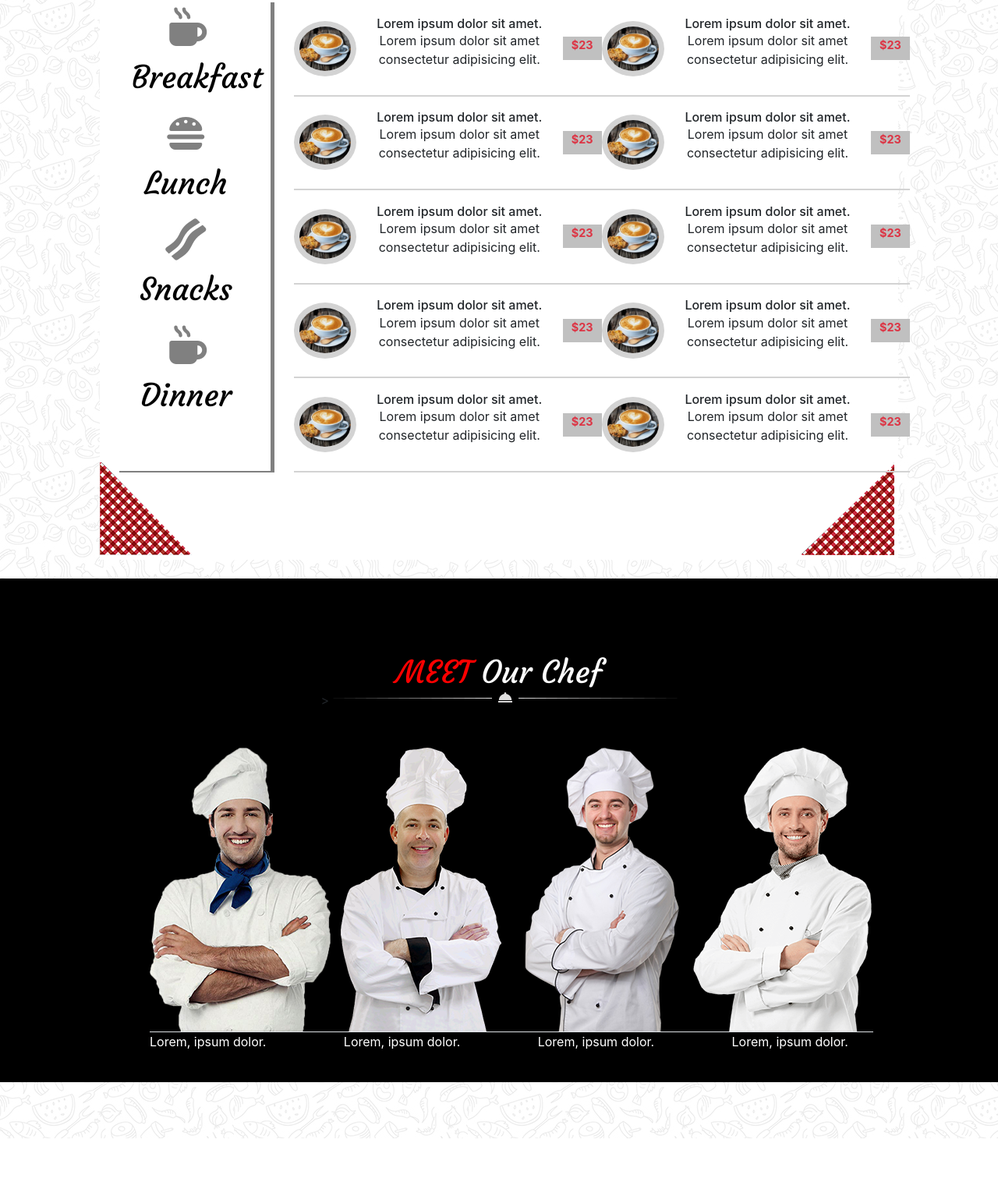
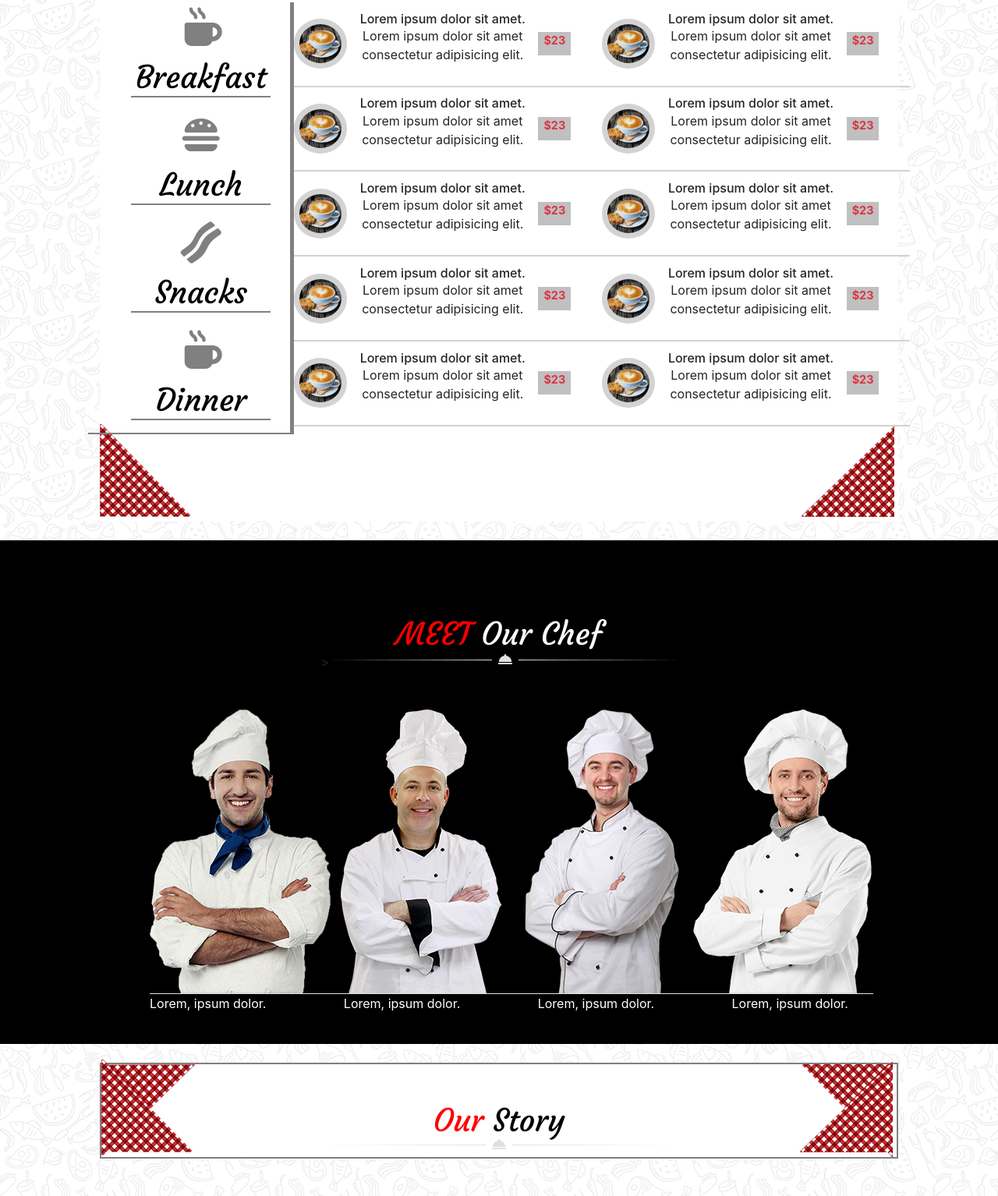
Before and after one commit to StanTheMan7/Site_Du_Chef, a website: page index.html in a window 1280 px wide. Shown: the part 1429-2963 px from the top of the page at 78% size. Before the commit the page ends 2889 px from the top, so only its background shows below. Drawn offline with nearby package versions, Linux system fonts and the light colour scheme.

```diff
--- a/index.html
+++ b/index.html
@@ -59,7 +59,7 @@
 
         </nav>
 
-
+            <!-- div englebent txt et carousel-->
         <div class="principalC">
 
             <div class="principalTB">
@@ -137,11 +137,11 @@
                 </div>
 
                 <div class="fils2 row mb-7">
-                    <div class="col-3 w-30 d-flex justify-content-xl-center">
+                    <div class="col-3 w-20 d-flex justify-content-xl-center">
                         <div class="nav flex-column nav-pills w-80" id="v-pills-tab" role="tablist"
                             aria-orientation="vertical">
 
-                            <a class="nav-link pr-0 w-80 nl1 active bg-white" id="v-pills-home-tab" data-toggle="pill" href="#v-pills-home"
+                            <a class="nav-link pr-0 w-100 nl1 active bg-white" id="v-pills-home-tab" data-toggle="pill" href="#v-pills-home"
                                 role="tab" aria-controls="v-pills-home" aria-selected="true">
                                 <div class="d-flex flex-column text-center">
                                     <i class="icons fas fa-mug-hot"></i>
@@ -149,7 +149,7 @@
                                 </div>
                             </a>
 
-                            <a class="nav-link pr-0 w-80 nl1 bg-white text-danger" id="v-pills-profile-tab" data-toggle="pill" href="#v-pills-profile"
+                            <a class="nav-link pr-0 w-100 nl1 bg-white text-danger" id="v-pills-profile-tab" data-toggle="pill" href="#v-pills-profile"
                                 role="tab" aria-controls="v-pills-profile" aria-selected="false">
                                 <div class="d-flex flex-column text-center">
                                     <i class="icons fas fa-hamburger"></i>
@@ -157,7 +157,7 @@
                                 </div>
                             </a>
 
-                            <a class="nav-link pr-0 w-80 nl1 bg-white text-danger" id="v-pills-messages-tab" data-toggle="pill" href="#v-pills-messages"
+                            <a class="nav-link pr-0 w-100 nl1 bg-white text-danger" id="v-pills-messages-tab" data-toggle="pill" href="#v-pills-messages"
                                 role="tab" aria-controls="v-pills-messages" aria-selected="false">
                                 <div class="d-flex flex-column text-center">
                                     <i class="icons fas fa-bacon"></i>
@@ -165,7 +165,7 @@
                                 </div>
                             </a>
 
-                            <a class="nav-link pr-0 w-80 nl1 bg-white text-danger" id="v-pills-settings-tab" data-toggle="pill" href="#v-pills-settings"
+                            <a class="nav-link pr-0 w-100 nl1 bg-white text-danger" id="v-pills-settings-tab" data-toggle="pill" href="#v-pills-settings"
                                 role="tab" aria-controls="v-pills-settings" aria-selected="false">
                                 <div class="d-flex flex-column text-center">
                                     <i class="icons fas fa-mug-hot"></i>
@@ -712,6 +712,23 @@
                 <p class="text-white">Lorem, ipsum dolor.</p>
             </div>
         </div>
+        <div class="cl2 d-flex flex-column align-items-center bg-white w-80">
+
+            <div class="child1">
+                <div class="upper_left"></div>
+                <div class="upper_right"></div>
+                <div class="lower_left"></div>
+                <div class="lower_right"></div>
+            </div>
+
+
+            <div class=" child2 d-flex flex-column justify-content-sm-center align-items-center">
+
+                <h1 class="titreH1 mt-5 mb-0 text-center"> <span>Our</span> Story</h1>
+                <img class="underH" src="./public/images/decoration_line.png" alt="">
+            </div>
+
+        </div>
 
     </section>
 
--- a/src/scss/modules/_sections.scss
+++ b/src/scss/modules/_sections.scss
@@ -62,10 +62,13 @@
             }
         }
         .child3{
+
             .fils1{
+
                 .titreH1{
                     font-family: 'Courgette', cursive;
                     color: black;
+
                         span{
                             color: red;
                         }
@@ -77,15 +80,18 @@
 
                 .col-3{
                     padding-right: 0;
+                    border-right: gray 5px solid;
+                    border-bottom: gray 2px solid;
 
                     .nav{
-                        border-right: gray 5px solid;
-                        border-bottom: gray 2px solid;
+
                         .nl1{
 
                             div{
                                 h1{
                                     font-family: 'Courgette', cursive;
+                                    width: 100%;
+                                    border-bottom: gray 2px solid;
                                 }
                                 .icons{
                                     color: gray;
@@ -97,11 +103,12 @@
                                 }
                             }
                         }
-                        .nav:hover{
-                            border-right: brown 5px solid;
-                        }
+
                     }
 
+                }
+                .col-3:hover{
+                    border-right: brown 5px solid;
                 }
                 .col-9{
 
@@ -111,7 +118,7 @@
 
                             .col6{
                                 border-bottom: solid lightgray 2px;
-
+                                padding-right: 5%;
                                 img{
                                     border-radius: 50%;
                                     border: 7px lightgray solid;
@@ -146,10 +153,61 @@
         }
 
     }
+    .cl2{
+        position: relative;
+        border: gray 2px solid;
+        .child1{
+            .upper_left {
+                width: 125px; height: 125px;
+                position: absolute;
+                left: 0;
+                background-image: url(../images/box-left-top.png);
+                background-repeat: no-repeat;
+
+                }
+
+            .upper_right {
+                width: 125px; height: 125px;
+                position: absolute;
+                right: 0;
+                background-image: url(../images/box-right-top.png);
+                background-repeat: no-repeat;
 
 
+                }
 
+            .lower_left {
+                width: 125px; height: 125px;
+                position: absolute;
+                bottom:0 ;
+                left: 0;
+                background-image: url(../images/box-bottom-left.png);
+                background-repeat: no-repeat;
 
+                }
+
+            .lower_right {
+                width: 125px; height: 125px;
+                position: absolute;
+                bottom: 0;
+                right: 0;
+                background-image: url(../images/box-bottom_right.png);
+                background-repeat: no-repeat;
+                }
+
+        }
+        .child2{
+
+            .titreH1{
+                font-family: 'Courgette', cursive;
+                color:black;
+
+                    span{
+                        color: red;
+                    }
+            }
+        }
+    }
 }
 .underH{
     margin-bottom:10px ;
```
Also changed, not shown: public/css/app.css, 1 other file.
